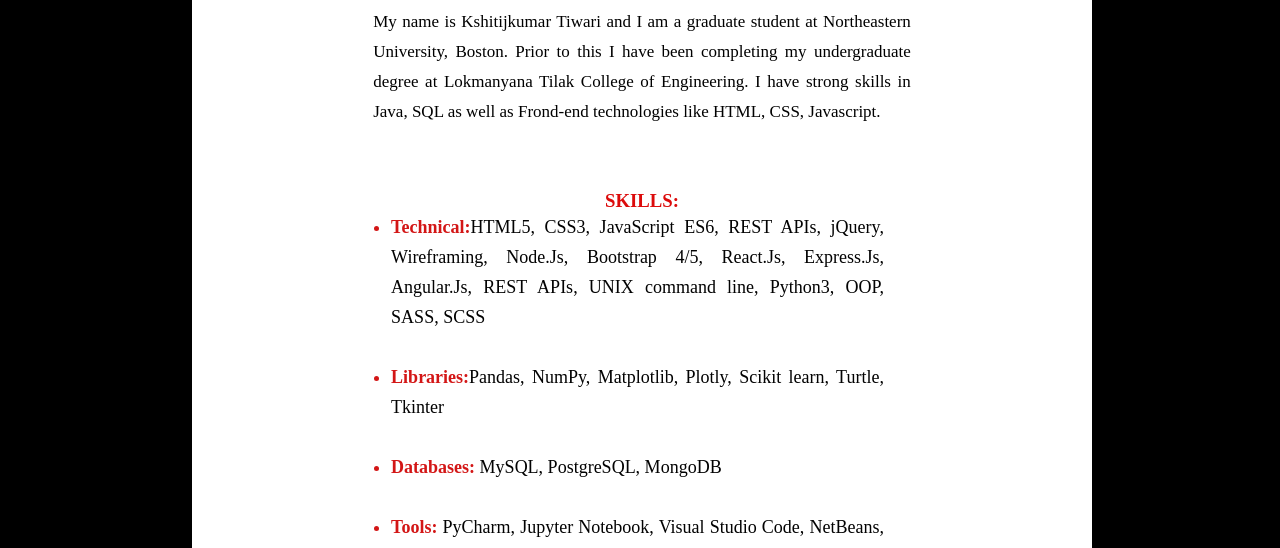
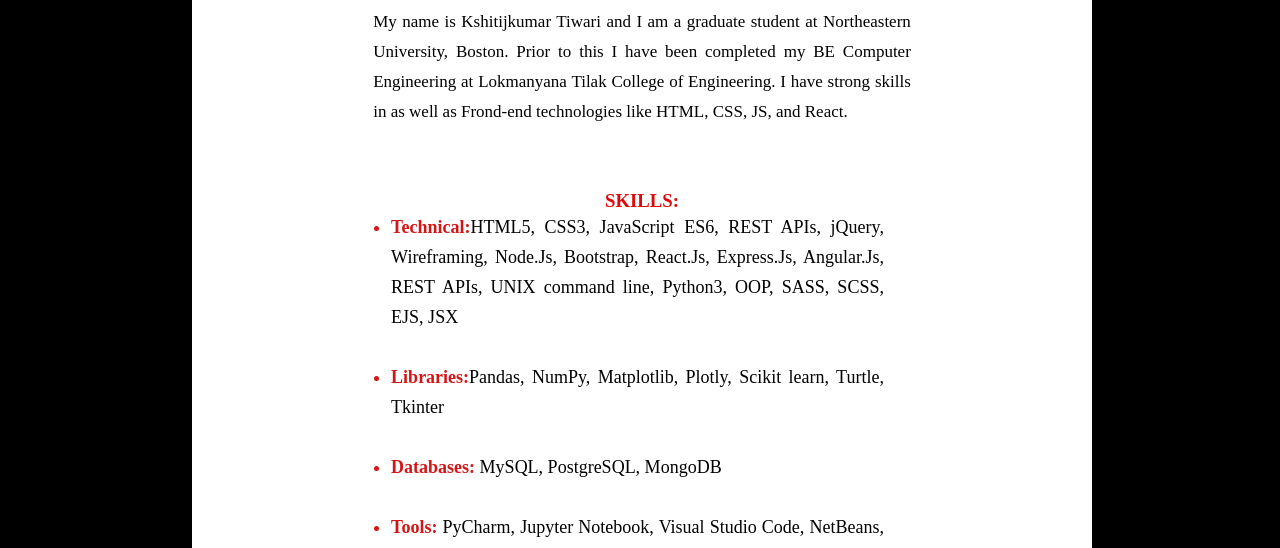
Before and after one commit to Kshitij0169/MY-Site, a plain HTML site: page index.html in a window 1280 px wide. Shown: the part 798-1346 px from the top of the page. Drawn offline with Linux system fonts and the light colour scheme; a web font is replaced by a local one.

Commit message:
Skills update

```diff
--- a/index.html
+++ b/index.html
@@ -53,9 +53,9 @@
                     <div id="para">
                         <article>
                             My name is Kshitijkumar Tiwari and I am a graduate student at Northeastern University, Boston.
-                            Prior to this I have been completing my undergraduate degree at Lokmanyana Tilak College of Engineering.
+                            Prior to this I have been completed my BE Computer Engineering at Lokmanyana Tilak College of Engineering.
                             I have strong skills
-                            in Java, SQL as well as Frond-end technologies like HTML, CSS, Javascript.
+                            in as well as Frond-end technologies like HTML, CSS, JS, and React.
                         </article>
                     </div>
 
@@ -66,7 +66,7 @@
                             <h3><span>SKILLS:</span></h3>
                             </p>
                             <li>
-                                <p><span> Technical:</span>HTML5, CSS3, JavaScript ES6, REST APIs, jQuery, Wireframing, Node.Js, Bootstrap 4/5, React.Js, Express.Js, Angular.Js, REST APIs, UNIX command line, Python3, OOP, SASS, SCSS</p>
+                                <p><span> Technical:</span>HTML5, CSS3, JavaScript ES6, REST APIs, jQuery, Wireframing, Node.Js, Bootstrap, React.Js, Express.Js, Angular.Js, REST APIs, UNIX command line, Python3, OOP, SASS, SCSS, EJS, JSX</p>
                             </li>
                             <li>
                                 <p><span> Libraries:</span>Pandas, NumPy, Matplotlib, Plotly, Scikit learn, Turtle, Tkinter </p>
```
